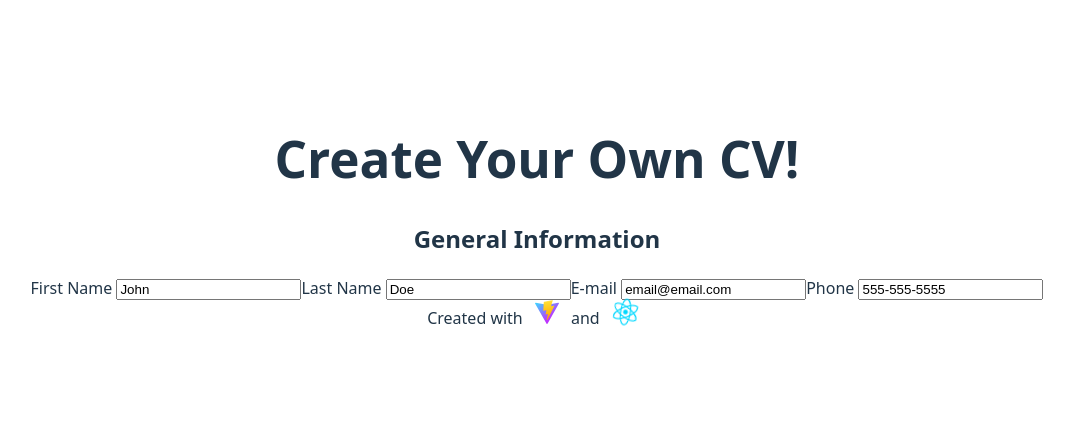
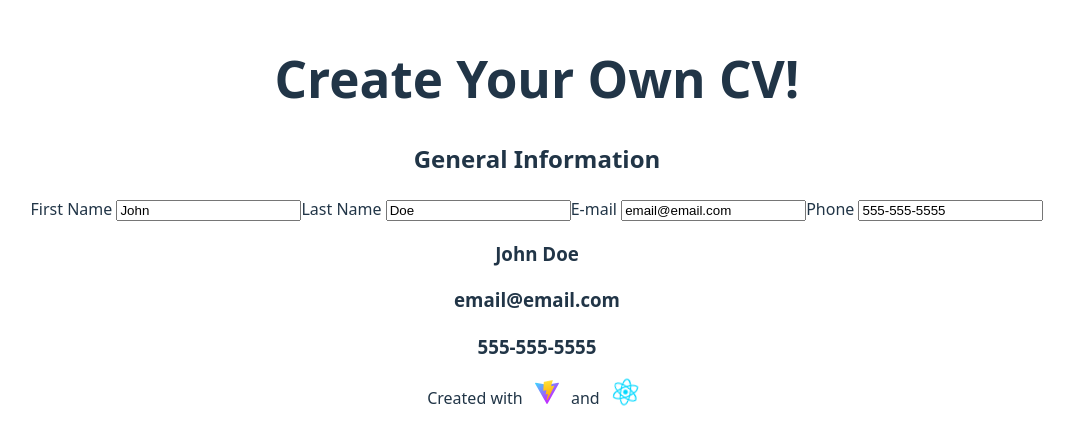
Before and after one commit to jkaps9/cv-application, a React (Vite) app: page / in a window 1280 px wide. Shown: the part 187-632 px from the top of the page, without its empty margins (103-1177 px from the left). Built offline with nearby package versions, Linux system fonts and the light colour scheme.

Commit message:
add display to general information components
this ensures the data is actually getting updated and can be shown
TODO: toggle between edit and view

```diff
--- a/src/components/GeneralInfo.jsx
+++ b/src/components/GeneralInfo.jsx
@@ -30,6 +30,7 @@ export default function GeneralInfo() {
   return (
     <>
       <h2>General Information</h2>
+
       <Input
         label="First Name"
         value={information.firstName}
@@ -50,6 +51,10 @@ export default function GeneralInfo() {
         value={information.phone}
         onChange={handlePhoneChange}
       />
+
+      <h3>{fullName} </h3>
+      <h3>{information.email}</h3>
+      <h3>{information.phone} </h3>
     </>
   );
 }
```
